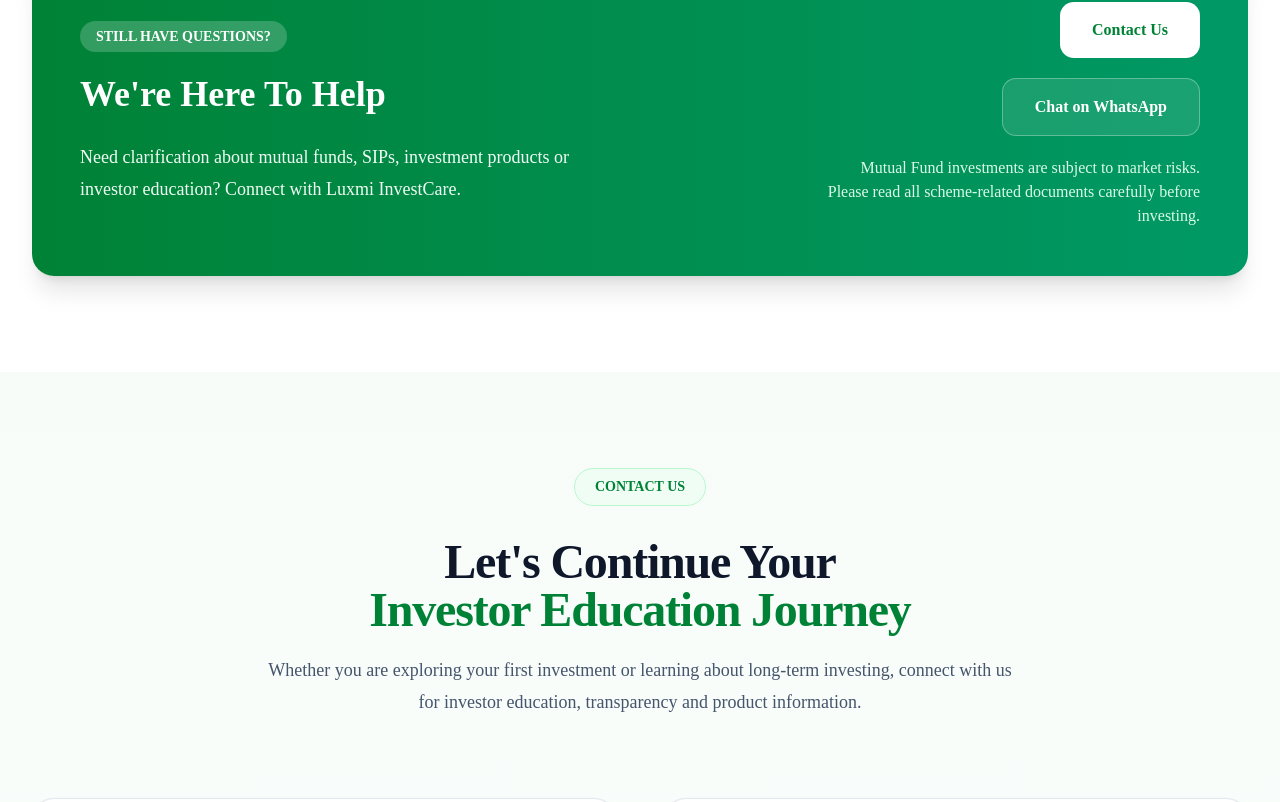
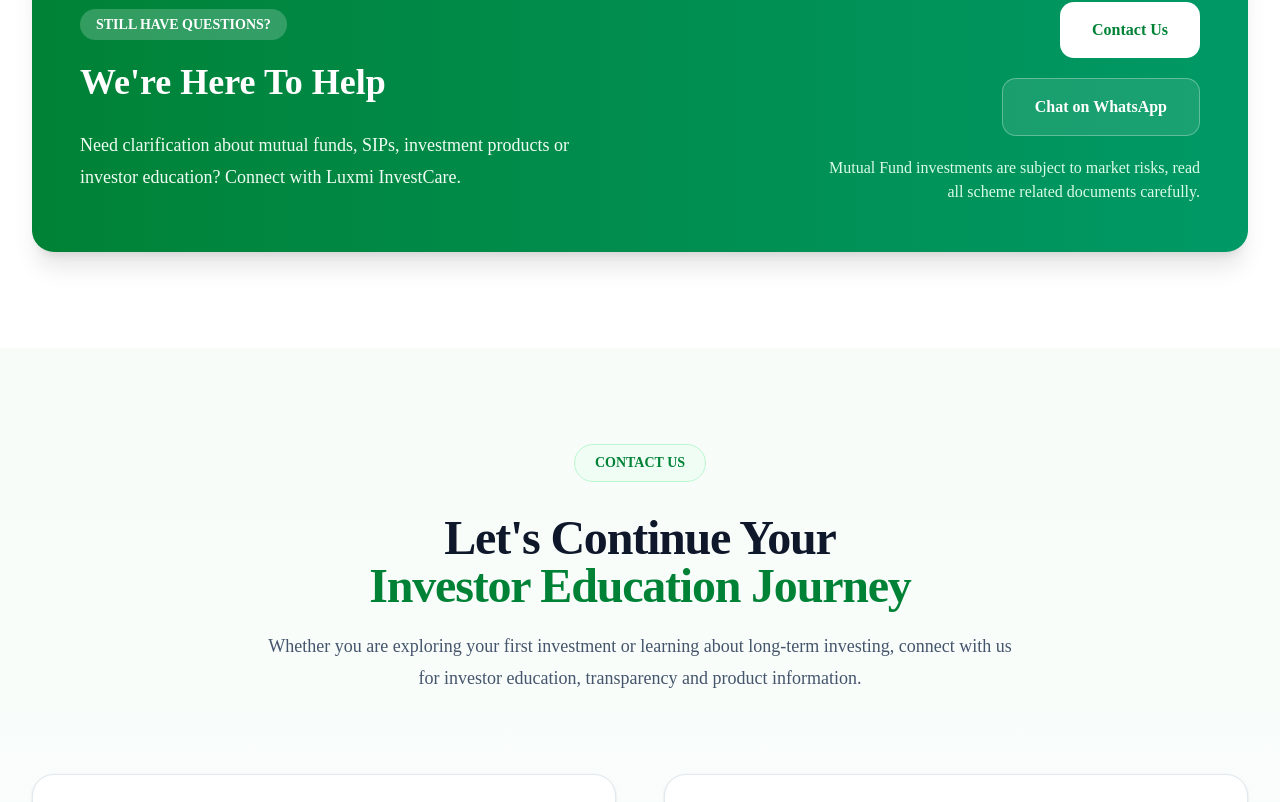
Before and after one commit to shivpawan007/LuxmiInvestCare, a Next.js app: page / in a window 1280 px wide. Shown: the part 11198-12000 px from the top of the page. Built offline with nearby package versions, Linux system fonts and the light colour scheme.

Commit message:
Harden remaining compliance wording across public calculators

```diff
--- a/components/home/FAQ.tsx
+++ b/components/home/FAQ.tsx
@@ -199,10 +199,7 @@
                                 </a>
 
                                 <p className="max-w-sm text-right text-sm text-green-100 lg:text-base">
-                                    Mutual Fund investments are subject to
-                                    market risks. Please read all
-                                    scheme-related documents carefully before
-                                    investing.
+                                    Mutual Fund investments are subject to market risks, read all scheme related documents carefully.
                                 </p>
 
                             </div>
```
